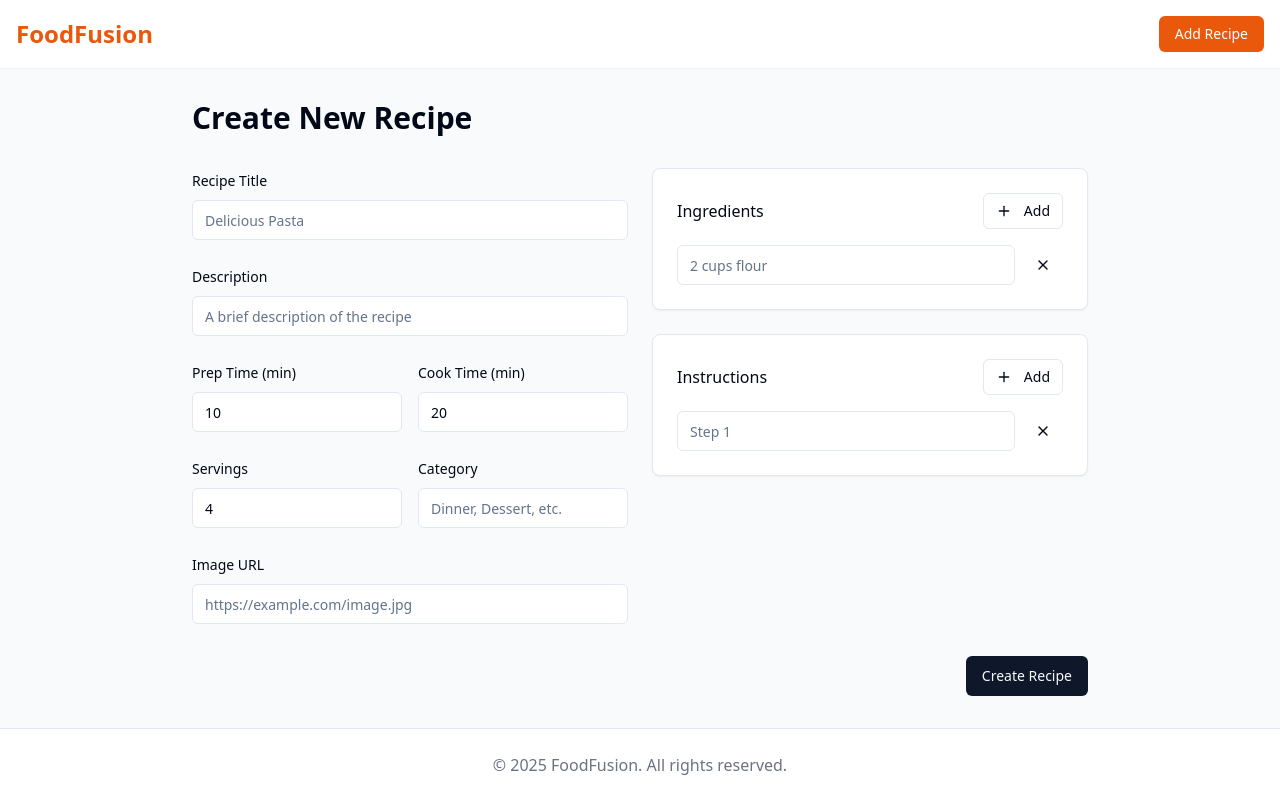
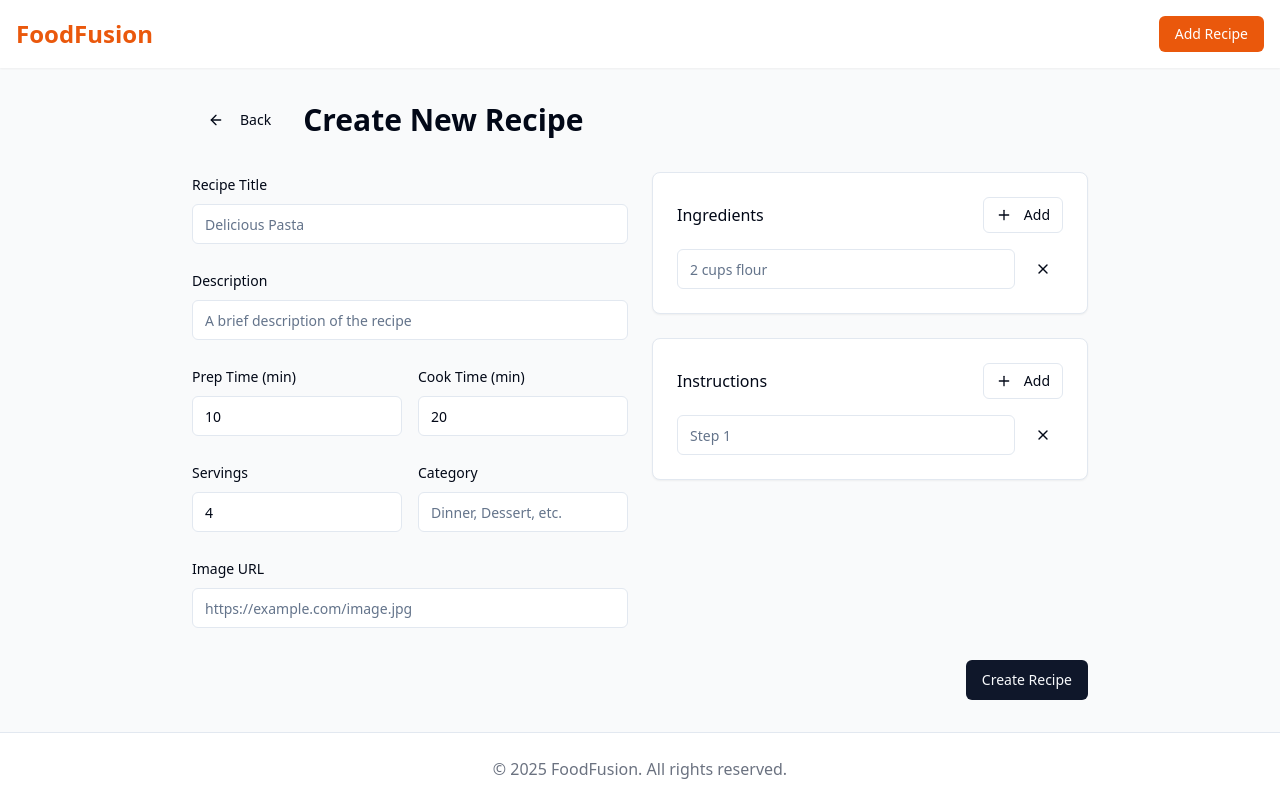
Before and after one commit to Nashdodti/food-fusion-portal, a React (Vite) app: page /recipes/new in a window 1280 px wide. Built offline with nearby package versions, Linux system fonts and the light colour scheme.

Commit message:
feat: Add back button to recipe views
Adds a back button to the edit and add recipe views, allowing users to navigate back to the recipe list.

```diff
--- a/src/pages/EditRecipe.tsx
+++ b/src/pages/EditRecipe.tsx
@@ -1,12 +1,13 @@
-
 import React from "react";
 import { useParams, useNavigate } from "react-router-dom";
 import { useQuery, useMutation, useQueryClient } from "@tanstack/react-query";
+import { ArrowLeft } from "lucide-react";
 import { Layout } from "@/components/Layout";
 import { RecipeForm } from "@/components/RecipeForm";
 import { supabase } from "@/integrations/supabase/client";
 import { toast } from "@/hooks/use-toast";
 import { Tables } from "@/integrations/supabase/types";
+import { Button } from "@/components/ui/button";
 
 // Define Recipe and RecipeUpdate types directly based on Tables
 type Recipe = Tables<"recipes">;
@@ -76,11 +77,20 @@ const EditRecipe = () => {
     await updateRecipe.mutateAsync(data);
   };
 
+  const handleGoBack = () => {
+    navigate(-1);
+  };
+
   if (isLoading) {
     return (
       <Layout>
         <div className="max-w-4xl mx-auto">
-          <h1 className="text-3xl font-bold mb-8">Edit Recipe</h1>
+          <div className="flex items-center mb-8">
+            <Button variant="ghost" onClick={handleGoBack} className="mr-4">
+              <ArrowLeft className="mr-2 h-4 w-4" /> Back
+            </Button>
+            <h1 className="text-3xl font-bold mb-8">Edit Recipe</h1>
+          </div>
           <div className="animate-pulse space-y-6">
             <div className="h-10 bg-gray-200 rounded w-1/2" />
             <div className="h-10 bg-gray-200 rounded" />
@@ -95,6 +105,9 @@ const EditRecipe = () => {
     return (
       <Layout>
         <div className="max-w-4xl mx-auto text-center py-12">
+          <Button variant="ghost" onClick={handleGoBack} className="mb-4">
+            <ArrowLeft className="mr-2 h-4 w-4" /> Back
+          </Button>
           <p className="text-red-500">Failed to load recipe</p>
           <p className="text-gray-500 text-sm mt-2">{String(error)}</p>
         </div>
@@ -105,7 +118,12 @@ const EditRecipe = () => {
   return (
     <Layout>
       <div className="max-w-4xl mx-auto">
-        <h1 className="text-3xl font-bold mb-8">Edit Recipe</h1>
+        <div className="flex items-center mb-8">
+          <Button variant="ghost" onClick={handleGoBack} className="mr-4">
+            <ArrowLeft className="mr-2 h-4 w-4" /> Back
+          </Button>
+          <h1 className="text-3xl font-bold">Edit Recipe</h1>
+        </div>
         <RecipeForm
           initialData={recipe}
           onSubmit={handleSubmit}
--- a/src/pages/NewRecipe.tsx
+++ b/src/pages/NewRecipe.tsx
@@ -2,11 +2,13 @@
 import React from "react";
 import { useNavigate } from "react-router-dom";
 import { useMutation, useQueryClient } from "@tanstack/react-query";
+import { ArrowLeft } from "lucide-react";
 import { Layout } from "@/components/Layout";
 import { RecipeForm } from "@/components/RecipeForm";
 import { supabase } from "@/integrations/supabase/client";
 import { toast } from "@/hooks/use-toast";
 import { Tables } from "@/integrations/supabase/types";
+import { Button } from "@/components/ui/button";
 
 // Define Recipe and RecipeInsert types directly based on Tables
 type Recipe = Tables<"recipes">;
@@ -51,10 +53,19 @@ const NewRecipe = () => {
     await createRecipe.mutateAsync(data);
   };
 
+  const handleGoBack = () => {
+    navigate(-1);
+  };
+
   return (
     <Layout>
       <div className="max-w-4xl mx-auto">
-        <h1 className="text-3xl font-bold mb-8">Create New Recipe</h1>
+        <div className="flex items-center mb-8">
+          <Button variant="ghost" onClick={handleGoBack} className="mr-4">
+            <ArrowLeft className="mr-2 h-4 w-4" /> Back
+          </Button>
+          <h1 className="text-3xl font-bold">Create New Recipe</h1>
+        </div>
         <RecipeForm
           onSubmit={handleSubmit}
           isSubmitting={createRecipe.isPending}
```
